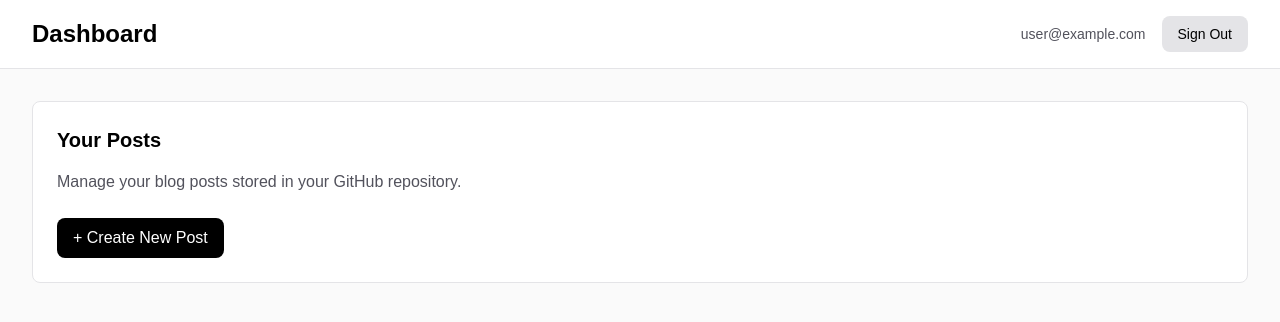
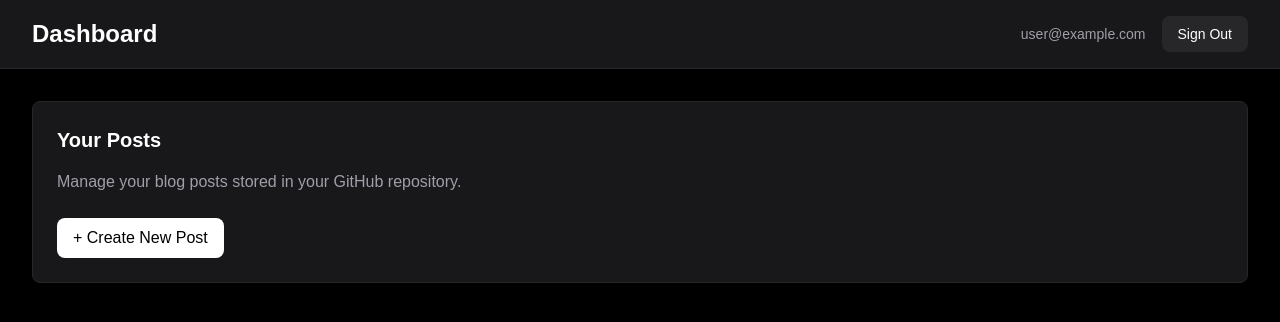
Before and after one commit to selina-kim/repoblog, a Next.js app: page /dashboard in a window 1280 px wide. Shown: the top 322 px of the page. Built offline with nearby package versions, Linux system fonts and the light colour scheme; no server answers; sample sign-in values are in the browser's storage.

Commit message:
fix: auth redirecting

```diff
--- a/app/dashboard/page.tsx
+++ b/app/dashboard/page.tsx
@@ -1,23 +1,21 @@
 import { auth, signOut } from "@/auth";
 import Link from "next/link";
 
-export default async function Dashboard() {
+export default async function DashboardPage() {
   const session = await auth();
 
   if (!session?.user) {
-    return null; // Middleware will redirect
+    return;
   }
 
   return (
-    <div className="min-h-screen bg-zinc-50 dark:bg-black">
-      <header className="border-b border-zinc-200 bg-white dark:border-zinc-800 dark:bg-zinc-900">
-        <div className="mx-auto max-w-7xl px-4 py-4 sm:px-6 lg:px-8">
+    <div className="min-h-screen bg-black">
+      <header className="border-b border-zinc-800 bg-zinc-900">
+        <div className="mx-auto max-w-7xl py-4 px-8">
           <div className="flex items-center justify-between">
-            <h1 className="text-2xl font-bold text-black dark:text-white">
-              Dashboard
-            </h1>
+            <h1 className="text-2xl font-bold text-white">Dashboard</h1>
             <div className="flex items-center gap-4">
-              <span className="text-sm text-zinc-600 dark:text-zinc-400">
+              <span className="text-sm text-zinc-400">
                 {session.user.email}
               </span>
               <form
@@ -27,7 +25,7 @@ export default async function Dashboard() {
                 }}
               >
                 <button
-                  className="rounded-lg bg-zinc-200 px-4 py-2 text-sm font-medium text-black transition-colors hover:bg-zinc-300 dark:bg-zinc-800 dark:text-white dark:hover:bg-zinc-700"
+                  className="hover:cursor-pointer rounded-lg px-4 py-2 text-sm font-medium transition-colors bg-zinc-800 text-white hover:bg-zinc-700"
                   type="submit"
                 >
                   Sign Out
@@ -39,15 +37,13 @@ export default async function Dashboard() {
       </header>
 
       <main className="mx-auto max-w-7xl px-4 py-8 sm:px-6 lg:px-8">
-        <div className="rounded-lg border border-zinc-200 bg-white p-6 dark:border-zinc-800 dark:bg-zinc-900">
-          <h2 className="mb-4 text-xl font-semibold text-black dark:text-white">
-            Your Posts
-          </h2>
-          <p className="mb-6 text-zinc-600 dark:text-zinc-400">
+        <div className="rounded-lg border p-6 border-zinc-800 bg-zinc-900">
+          <h2 className="mb-4 text-xl font-semibold text-white">Your Posts</h2>
+          <p className="mb-6 text-zinc-400">
             Manage your blog posts stored in your GitHub repository.
           </p>
           <Link
-            className="inline-flex items-center gap-2 rounded-lg bg-black px-4 py-2 text-white transition-colors hover:bg-zinc-800 dark:bg-white dark:text-black dark:hover:bg-zinc-200"
+            className="inline-flex items-center gap-2 rounded-lg  px-4 py-2 text-black transition-colors bg-white ext-black hover:bg-zinc-200"
             href="/posts/new"
           >
             + Create New Post
--- /dev/null
+++ b/app/login/page.tsx
@@ -0,0 +1,46 @@
+import { auth, signIn } from "@/auth";
+import { redirect } from "next/navigation";
+
+export default async function LoginPage() {
+  const session = await auth();
+
+  if (session?.user) {
+    redirect("/dashboard");
+  }
+  return (
+    <div className="flex min-h-screen items-center justify-center font-sans dark:bg-black">
+      <main className="flex min-h-screen w-full max-w-3xl flex-col items-center justify-center gap-8 py-32 px-16 bg-white dark:bg-black">
+        <div className="flex flex-col items-center gap-6 text-center">
+          <h1 className="text-5xl font-bold tracking-tight text-black dark:text-zinc-50">
+            RepoBlog
+          </h1>
+          <p className="max-w-md text-lg leading-8 text-zinc-600 dark:text-zinc-400">
+            A blog powered by GitHub repositories. Write and manage your content
+            with MDX files stored directly in your GitHub repo.
+          </p>
+        </div>
+
+        <form
+          action={async () => {
+            "use server";
+            await signIn("github", { prompt: "select_account" });
+          }}
+        >
+          <button
+            className="flex h-12 items-center justify-center gap-2 rounded-lg bg-black px-6 text-white transition-colors hover:bg-zinc-800 dark:bg-white dark:text-black dark:hover:bg-zinc-200 hover:cursor-pointer"
+            type="submit"
+          >
+            <svg className="h-5 w-5" fill="currentColor" viewBox="0 0 24 24">
+              <path
+                clipRule="evenodd"
+                d="M12 2C6.477 2 2 6.484 2 12.017c0 4.425 2.865 8.18 6.839 9.504.5.092.682-.217.682-.483 0-.237-.008-.868-.013-1.703-2.782.605-3.369-1.343-3.369-1.343-.454-1.158-1.11-1.466-1.11-1.466-.908-.62.069-.608.069-.608 1.003.07 1.531 1.032 1.531 1.032.892 1.53 2.341 1.088 2.91.832.092-.647.35-1.088.636-1.338-2.22-.253-4.555-1.113-4.555-4.951 0-1.093.39-1.988 1.029-2.688-.103-.253-.446-1.272.098-2.65 0 0 .84-.27 2.75 1.026A9.564 9.564 0 0112 6.844c.85.004 1.705.115 2.504.337 1.909-1.296 2.747-1.027 2.747-1.027.546 1.379.202 2.398.1 2.651.64.7 1.028 1.595 1.028 2.688 0 3.848-2.339 4.695-4.566 4.943.359.309.678.92.678 1.855 0 1.338-.012 2.419-.012 2.747 0 .268.18.58.688.482A10.019 10.019 0 0022 12.017C22 6.484 17.522 2 12 2z"
+                fillRule="evenodd"
+              />
+            </svg>
+            Sign in with GitHub
+          </button>
+        </form>
+      </main>
+    </div>
+  );
+}
--- a/app/page.tsx
+++ b/app/page.tsx
@@ -1,48 +1,12 @@
-import { auth, signIn } from "@/auth";
+import { auth } from "@/auth";
 import { redirect } from "next/navigation";
 
-export default async function Home() {
+export default async function HomePage() {
   const session = await auth();
 
-  // If logged in, redirect to dashboard
   if (session?.user) {
     redirect("/dashboard");
   }
 
-  return (
-    <div className="flex min-h-screen items-center justify-center bg-zinc-50 font-sans dark:bg-black">
-      <main className="flex min-h-screen w-full max-w-3xl flex-col items-center justify-center gap-8 py-32 px-16 bg-white dark:bg-black">
-        <div className="flex flex-col items-center gap-6 text-center">
-          <h1 className="text-5xl font-bold tracking-tight text-black dark:text-zinc-50">
-            RepoBlog
-          </h1>
-          <p className="max-w-md text-lg leading-8 text-zinc-600 dark:text-zinc-400">
-            A blog powered by GitHub repositories. Write and manage your content
-            with MDX files stored directly in your GitHub repo.
-          </p>
-        </div>
-
-        <form
-          action={async () => {
-            "use server";
-            await signIn("github", { prompt: "select_account" });
-          }}
-        >
-          <button
-            className="flex h-12 items-center justify-center gap-2 rounded-lg bg-black px-6 text-white transition-colors hover:bg-zinc-800 dark:bg-white dark:text-black dark:hover:bg-zinc-200 hover:cursor-pointer"
-            type="submit"
-          >
-            <svg className="h-5 w-5" fill="currentColor" viewBox="0 0 24 24">
-              <path
-                clipRule="evenodd"
-                d="M12 2C6.477 2 2 6.484 2 12.017c0 4.425 2.865 8.18 6.839 9.504.5.092.682-.217.682-.483 0-.237-.008-.868-.013-1.703-2.782.605-3.369-1.343-3.369-1.343-.454-1.158-1.11-1.466-1.11-1.466-.908-.62.069-.608.069-.608 1.003.07 1.531 1.032 1.531 1.032.892 1.53 2.341 1.088 2.91.832.092-.647.35-1.088.636-1.338-2.22-.253-4.555-1.113-4.555-4.951 0-1.093.39-1.988 1.029-2.688-.103-.253-.446-1.272.098-2.65 0 0 .84-.27 2.75 1.026A9.564 9.564 0 0112 6.844c.85.004 1.705.115 2.504.337 1.909-1.296 2.747-1.027 2.747-1.027.546 1.379.202 2.398.1 2.651.64.7 1.028 1.595 1.028 2.688 0 3.848-2.339 4.695-4.566 4.943.359.309.678.92.678 1.855 0 1.338-.012 2.419-.012 2.747 0 .268.18.58.688.482A10.019 10.019 0 0022 12.017C22 6.484 17.522 2 12 2z"
-                fillRule="evenodd"
-              />
-            </svg>
-            Sign in with GitHub
-          </button>
-        </form>
-      </main>
-    </div>
-  );
+  return redirect("/login"); // TODO
 }
--- a/auth.ts
+++ b/auth.ts
@@ -1,21 +1,39 @@
 import NextAuth from "next-auth";
-import GitHub from "next-auth/providers/github";
+import GitHubProvider from "next-auth/providers/github";
 
 export const { handlers, signIn, signOut, auth } = NextAuth({
   providers: [
-    GitHub({
+    GitHubProvider({
       clientId: process.env.AUTH_GITHUB_ID,
       clientSecret: process.env.AUTH_GITHUB_SECRET,
     }),
   ],
   callbacks: {
-    authorized({ auth, request: { nextUrl } }) {
+    async signIn({ user, profile }) {
+      const allowedEmail = process.env.ALLOWED_USER_EMAIL;
+      const allowedGithubUsername = process.env.ALLOWED_GITHUB_USERNAME;
+
+      const isAllowed =
+        (allowedEmail && user.email === allowedEmail) ||
+        (allowedGithubUsername && profile?.login === allowedGithubUsername);
+
+      if (!isAllowed) {
+        return false;
+      }
+
+      return true;
+    },
+    authorized: async ({ auth, request: { nextUrl } }) => {
       const isLoggedIn = !!auth?.user;
-      const isOnDashboard = nextUrl.pathname.startsWith("/dashboard");
-      const isOnEditor = nextUrl.pathname.includes("/edit");
+      const isPublicRoute =
+        nextUrl.pathname === "/" || nextUrl.pathname === "/login";
 
-      if ((isOnDashboard || isOnEditor) && !isLoggedIn) {
-        return false;
+      if (isPublicRoute) {
+        return true;
+      }
+
+      if (!isLoggedIn) {
+        return Response.redirect(new URL("/login", nextUrl));
       }
 
       return true;
--- a/proxy.ts
+++ b/proxy.ts
@@ -1,19 +1,4 @@
-import { NextResponse } from "next/server";
-import { auth } from "@/auth";
-
-export default auth((req) => {
-  const isLoggedIn = !!req.auth;
-  const isOnDashboard = req.nextUrl.pathname.startsWith("/dashboard");
-  const isOnEditor = req.nextUrl.pathname.includes("/edit");
-  const isOnNew = req.nextUrl.pathname.includes("/new");
-
-  // Protect dashboard, editor, and new post routes
-  if ((isOnDashboard || isOnEditor || isOnNew) && !isLoggedIn) {
-    return NextResponse.redirect(new URL("/", req.url));
-  }
-
-  return NextResponse.next();
-});
+export { auth as proxy } from "./auth";
 
 export const config = {
   matcher: ["/((?!api|_next/static|_next/image|favicon.ico).*)"],
```
Also changed, not shown: 1 other file (tests, documents, lock files or other folders).
